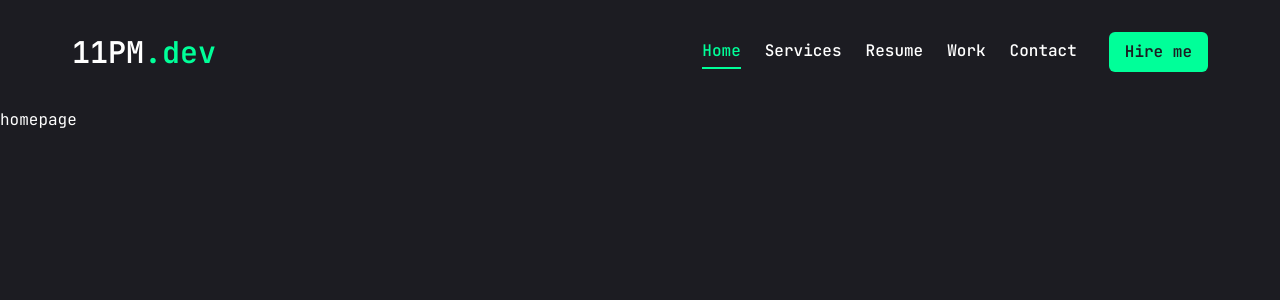
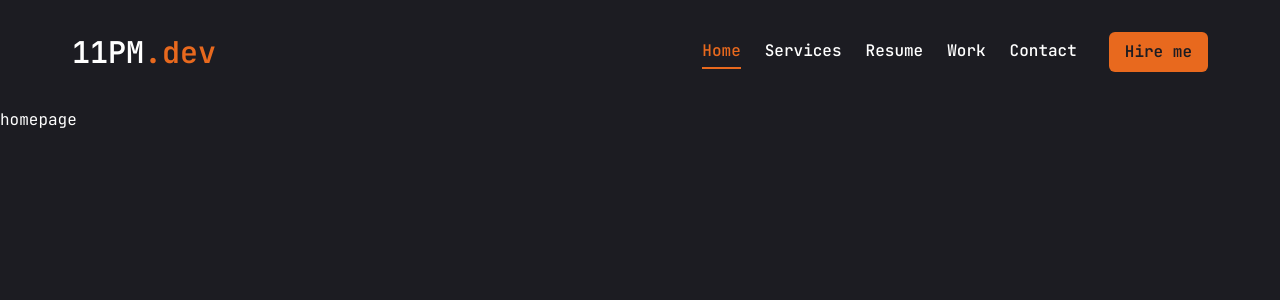
Before and after one commit to laskerdev/portfolio, a Next.js app: page / in a window 1280 px wide. Shown: the top 300 px of the page. Built offline with nearby package versions, Linux system fonts and the light colour scheme.

Commit message:
Update packages and tailwind

```diff
--- a/package.json
+++ b/package.json
@@ -1,6 +1,6 @@
 {
   "name": "portfolio",
-  "version": "0.1.0",
+  "version": "1.0.0",
   "private": true,
   "scripts": {
     "dev": "next dev",
@@ -17,10 +17,12 @@
     "@radix-ui/react-tooltip": "^1.1.2",
     "class-variance-authority": "^0.7.0",
     "clsx": "^2.1.1",
+    "framer-motion": "^11.3.0",
     "lucide-react": "^0.407.0",
     "next": "14.2.5",
     "react": "^18",
     "react-dom": "^18",
+    "react-icons": "^5.2.1",
     "tailwind-merge": "^2.4.0",
     "tailwindcss-animate": "^1.0.7"
   },
--- a/tailwind.config.ts
+++ b/tailwind.config.ts
@@ -28,8 +28,8 @@ const config = {
       colors: {
         primary: "#1c1c22",
         accent: {
-          DEFAULT: "#00ff99",
-          hover: "#00e187"
+          DEFAULT: "#e8691e",
+          hover: "#d05e1b"
         }
       },
       keyframes: {
```
